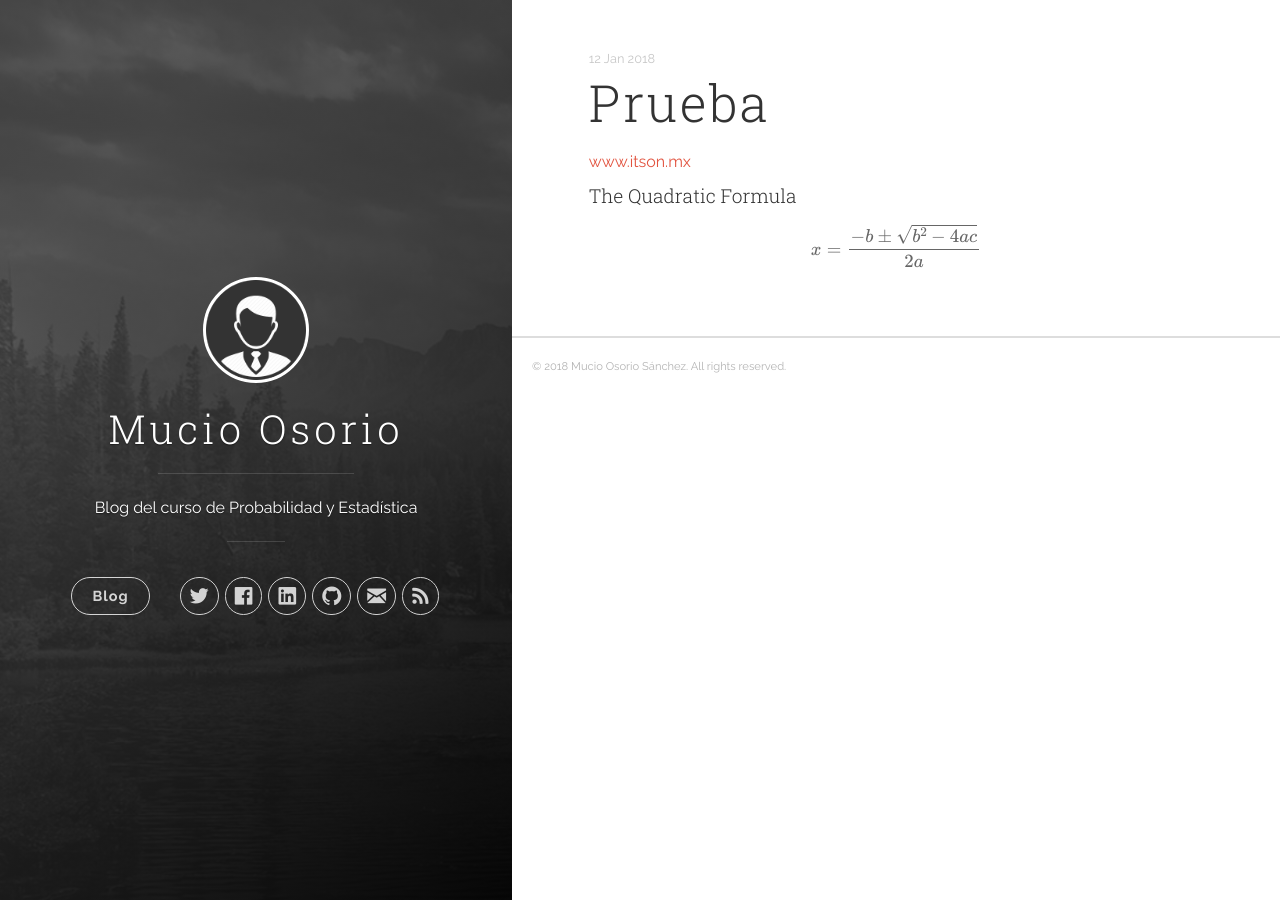
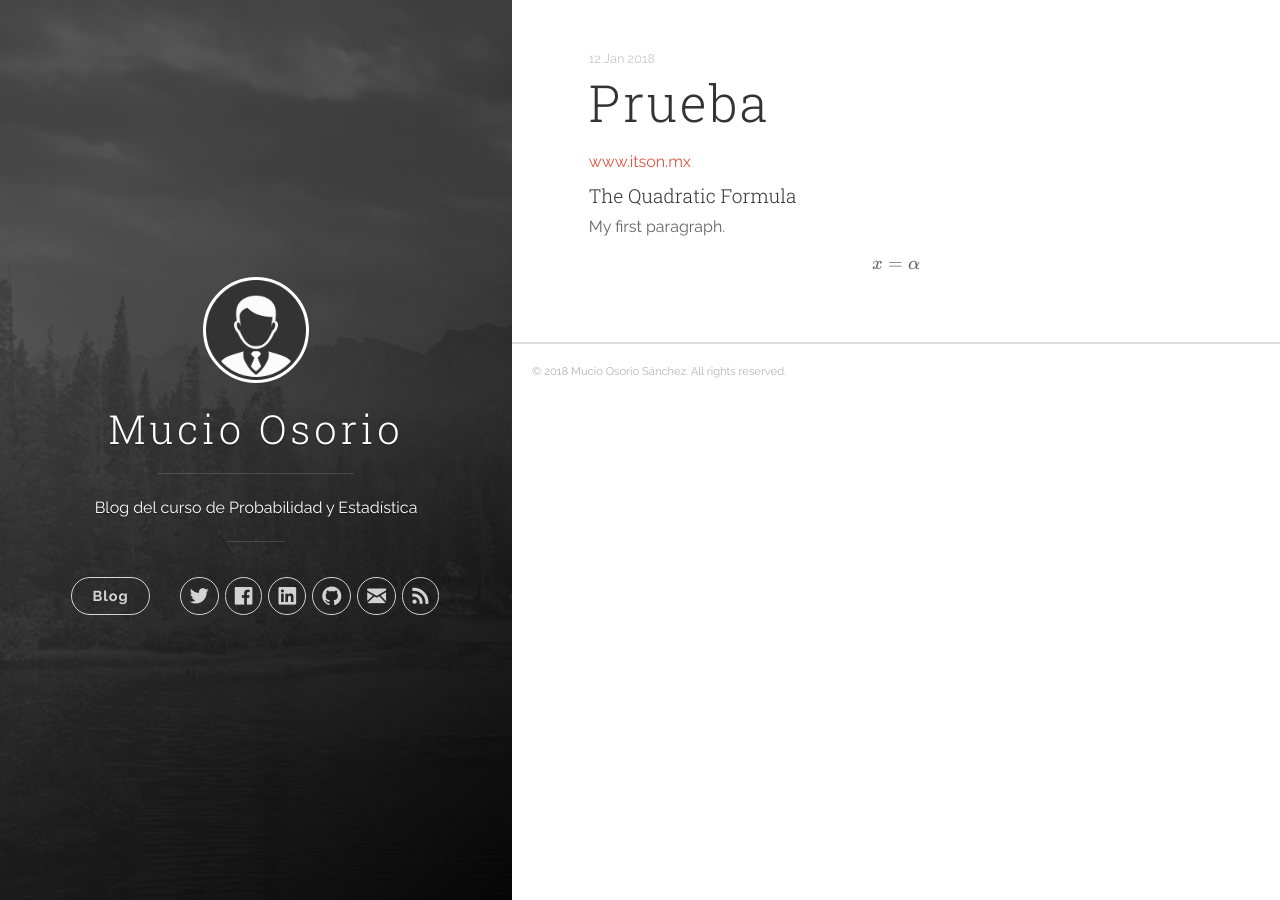
Before and after one commit to mucioosorio/probabilidad, a Jekyll site: the page _posts/2018-01-12-prueba.html, which Jekyll copies as it is, in a window 1280 px wide. Built offline with Jekyll 4.4.1, drawn with Linux system fonts in a browser that asks for light colours; nearby versions of some CDN libraries; formulas are drawn with MathJax 3.

Commit message:
Update 2018-01-12-prueba.html

```diff
--- a/_posts/2018-01-12-prueba.html
+++ b/_posts/2018-01-12-prueba.html
@@ -2,4 +2,5 @@
 
 <h4>The Quadratic Formula</h4>
 
-    $$ x = {-b \pm \sqrt{b^2-4ac} \over 2a}$$
+
+<p>My first paragraph. $$ x =\alpha$$</p>
```
